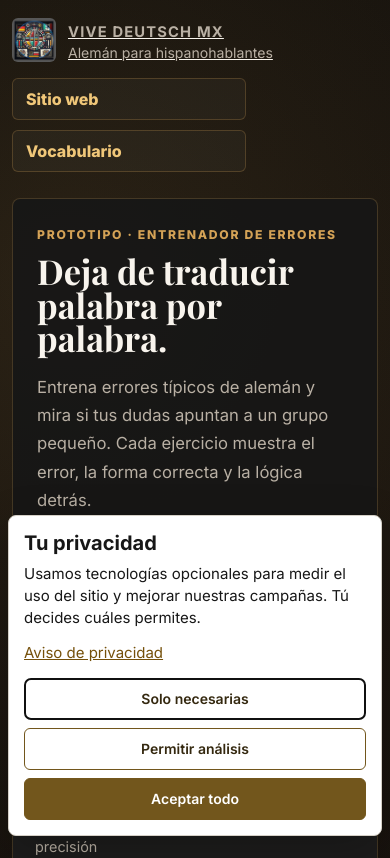
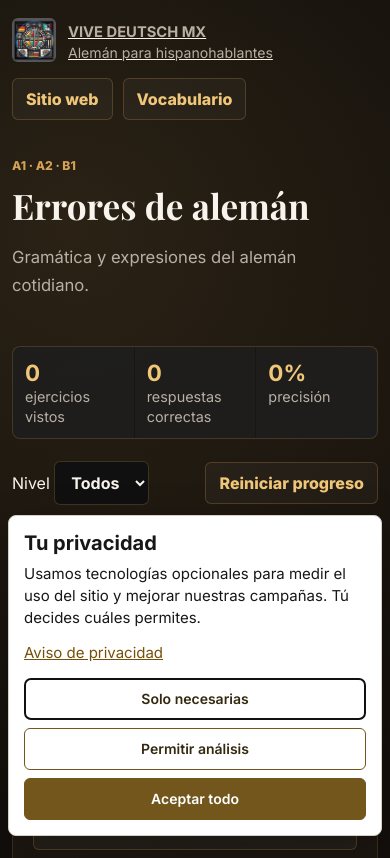
Before and after one commit to RalRue/VIVEDEUTSCHMX, a website: page deutsch-fehlertrainer.html in a window 390 px wide. Shown: the top 858 px of the page. Drawn offline with nearby package versions, Linux system fonts and the light colour scheme.

Commit message:
Fit trainer controls and compact exercise header on mobile

```diff
--- a/deutsch-fehlertrainer.html
+++ b/deutsch-fehlertrainer.html
@@ -107,9 +107,7 @@
             margin-bottom: 22px;
         }
 
-        .intro,
         .score-card,
-        .trainer,
         .side-panel {
             border: 1px solid var(--border);
             border-radius: 8px;
@@ -117,7 +115,7 @@
         }
 
         .intro {
-            padding: clamp(24px, 5vw, 44px);
+            padding: 8px 0;
         }
 
         .eyebrow {
@@ -132,8 +130,9 @@
             margin: 12px 0;
             max-width: 760px;
             font-family: "Playfair Display", Georgia, serif;
-            font-size: clamp(2.15rem, 7vw, 4.5rem);
-            line-height: 0.98;
+            font-size: 2.2rem;
+            line-height: 1.15;
+            overflow-wrap: anywhere;
             letter-spacing: 0;
         }
 
@@ -146,19 +145,20 @@
 
         .score-card {
             display: grid;
+            grid-template-columns: repeat(3, minmax(0, 1fr));
             gap: 1px;
             overflow: hidden;
         }
 
         .score-item {
-            padding: 22px;
+            padding: 12px;
             background: rgba(255,255,255,0.03);
         }
 
         .score-item b {
             display: block;
             color: var(--gold-soft);
-            font-size: 1.8rem;
+            font-size: 1.4rem;
         }
 
         .score-item span {
@@ -174,8 +174,12 @@
         }
 
         .trainer {
-            padding: clamp(18px, 4vw, 30px);
+            padding: 0;
+            min-width: 0;
         }
+
+        .intro, .exercise, .side-panel { min-width: 0; }
+        .brand strong, .eyebrow, .exercise-label, .conversion-label { letter-spacing: 0; }
 
         .toolbar {
             display: flex;
@@ -405,8 +409,8 @@
             }
 
             .choice,
-            button,
-            .top-links a {
+            .actions button,
+            .conversion-actions button {
                 width: 100%;
             }
         }
@@ -430,9 +434,9 @@
 
         <section class="hero">
             <div class="intro">
-                <span class="eyebrow">Prototipo · Entrenador de errores</span>
-                <h1>Deja de traducir palabra por palabra.</h1>
-                <p>Entrena errores típicos de alemán y mira si tus dudas apuntan a un grupo pequeño. Cada ejercicio muestra el error, la forma correcta y la lógica detrás.</p>
+                <span class="eyebrow">A1 · A2 · B1</span>
+                <h1>Errores de alemán</h1>
+                <p>Gramática y expresiones del alemán cotidiano.</p>
             </div>
             <aside class="score-card" aria-label="Progreso">
                 <div class="score-item">
```
Also changed, not shown: deutsch-fehlertrainer/index.html (+17 -13 lines), vokabeltrainer.html (+1 -1 lines), vokabeltrainer/index.html (+1 -1 lines).
